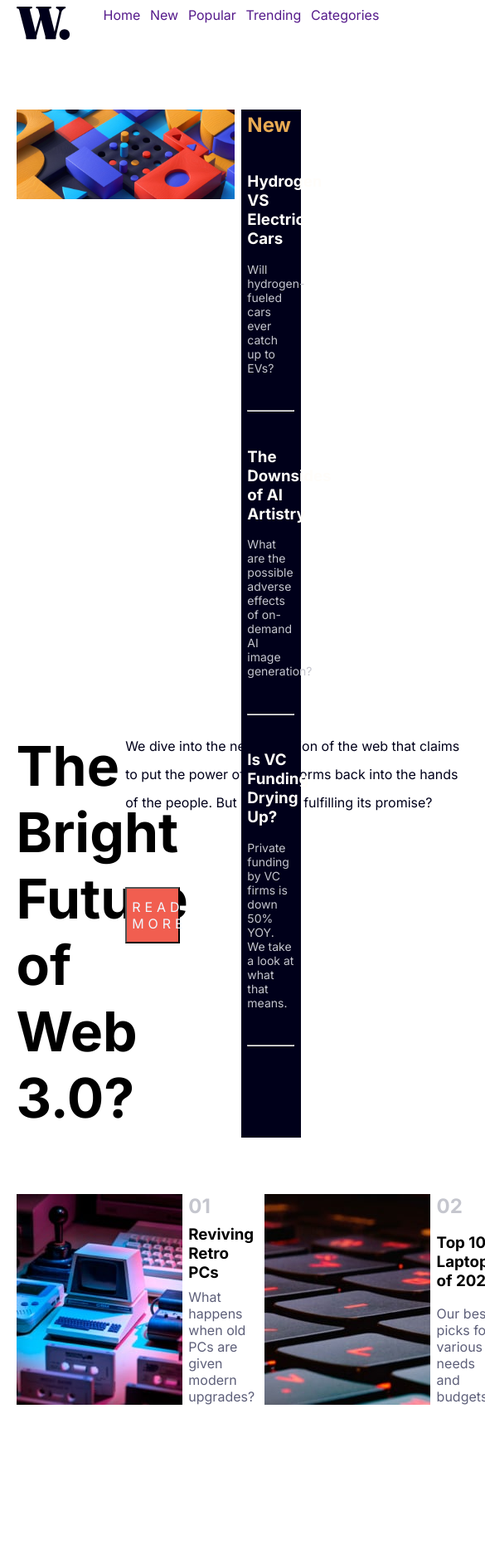
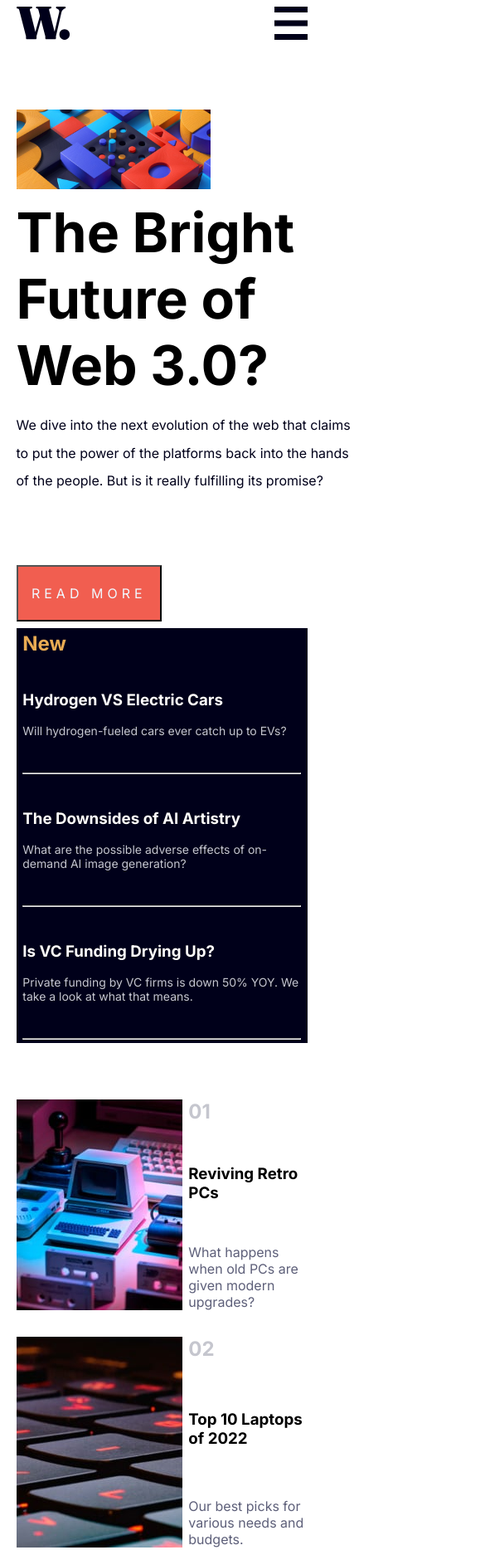
Before and after one commit to timo9939/news-home-page, a plain HTML site: page index.html in a window 390 px wide. Shown: the top 1868 px of the page at 83% size, 585 px wide, since content can reach past the window. Before the commit the page ends 1700 px from the top, so only its background shows below. Drawn offline with Linux system fonts and the light colour scheme.

Commit message:
mobile responsive desgn

```diff
--- a/index.html
+++ b/index.html
@@ -27,6 +27,9 @@
           <li><a href="">Categories</a></li>
         </ul>
       </nav>
+
+      <img src="./assets/images/icon-menu.svg" alt="Menu-icon">
+
     </header>
 
     <main>
@@ -34,13 +37,15 @@
 
 
       <div>
-          <!-- <source srcset="/assets/images/image-web-3-desktop.jpg"> -->
+
           <img src="./assets/images/image-web-3-desktop.jpg" alt="fun-picture-desktop">
 </div>
 
 
         <h1>The Bright Future of Web 3.0?</h1>
 
+
+        <!-- <div class="px1150"> -->
         <article class="read-more-container">
           <p>
             We dive into the next evolution of the web that claims to put the
@@ -51,7 +56,7 @@
           <button>Read more</button>
         </article>
 
-        <aside>
+        <aside class="aside">
           <h2>New</h2>
 
           <article class="aside-article">
@@ -76,6 +81,9 @@
           </p></article>
           <hr>
         </aside>
+
+      <!-- </div> -->
+
       </section>
 
 
@@ -98,7 +106,7 @@
           <p>Our best picks for various needs and budgets.</p>
         </div>
       </article>
-      <article></article>
+
 
       <article>
         <img
--- a/style.css
+++ b/style.css
@@ -71,6 +71,8 @@ overflow: hidden;
 
     margin: 0vw 2vw;
 }
+
+
 
 .main-container aside h2{
     color: var(--Soft-orange);
@@ -156,3 +158,28 @@ aside hr{
 }
 
 /* Media Query */
+@media (max-width:1150px){
+.main-container{
+    display: block;
+    max-width: 100vw;
+}
+
+.main-container div{
+    max-width: 60vw;
+}
+
+nav{
+    display: none;
+}
+
+.main-container .aside{
+   margin: 0px;
+}
+
+.small-news-container{
+    display: flex;
+    flex-direction: column;
+    gap: 2em;
+}
+
+}
```
